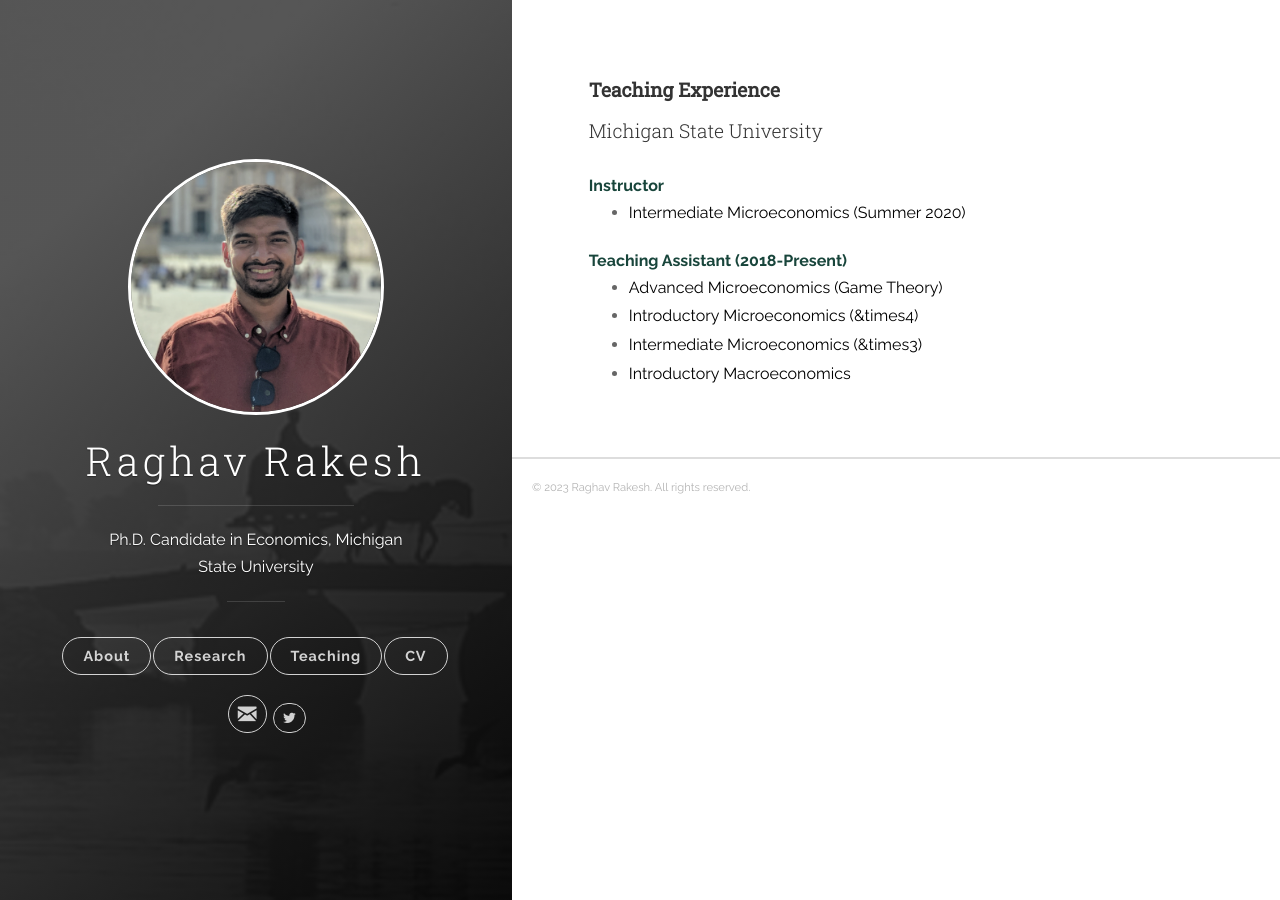
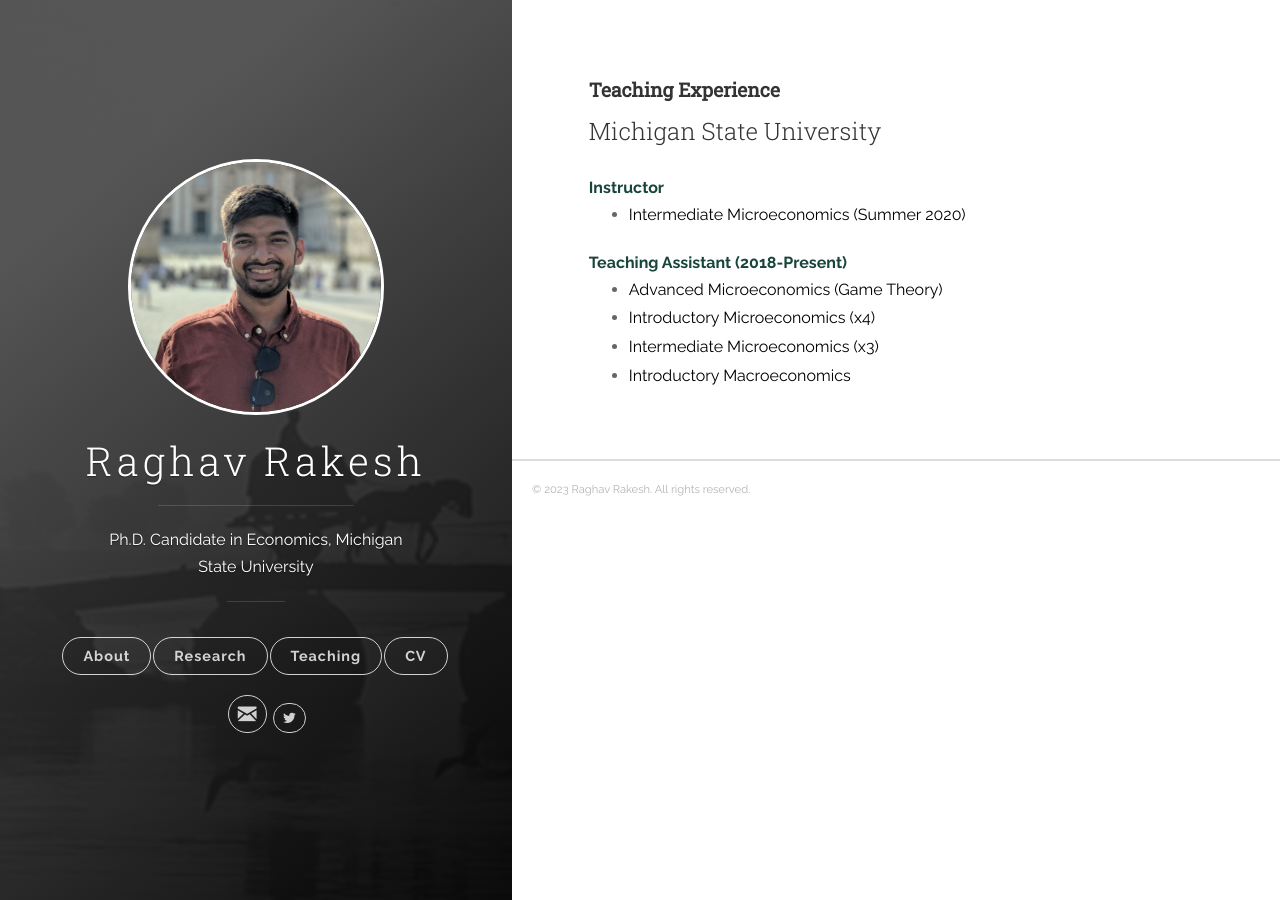
Before and after one commit to raghavrakesh/raghavrakesh.github.io, a Jekyll site: the page built from _posts/2018-06-12-teaching.markdown, in a window 1280 px wide. Built offline with Jekyll 4.4.1, drawn with Linux system fonts in a browser that asks for light colours.

Commit message:
Update 2018-06-12-teaching.markdown

```diff
--- a/_posts/2018-06-12-teaching.markdown
+++ b/_posts/2018-06-12-teaching.markdown
@@ -7,7 +7,7 @@ tags: [jekyll]
 
 <h4 style="margin-top:30px;" id="teaching"><strong>Teaching Experience</strong></h4>
 
-<h4><p>Michigan State University</p></h4>
+<h4><p><font size="+2"> Michigan State University </font></p></h4>
 
 <p style="margin-top:20px;"><strong style="color:#18453B">Instructor </strong></p>
 
@@ -20,7 +20,7 @@ tags: [jekyll]
 
 <ul style="margin-top:-20px;">
   <li><font  color="#000000">Advanced Microeconomics (Game Theory)</font> </li>
-  <li><font  color="#000000">Introductory Microeconomics (&times4)</font> </li>
-  <li><font  color="#000000">Intermediate Microeconomics (&times3)</font> </li>
+  <li><font  color="#000000">Introductory Microeconomics (x4)</font> </li>
+  <li><font  color="#000000">Intermediate Microeconomics (x3)</font> </li>
   <li><font color="#000000">Introductory Macroeconomics</font> </li>
 </ul>
```
